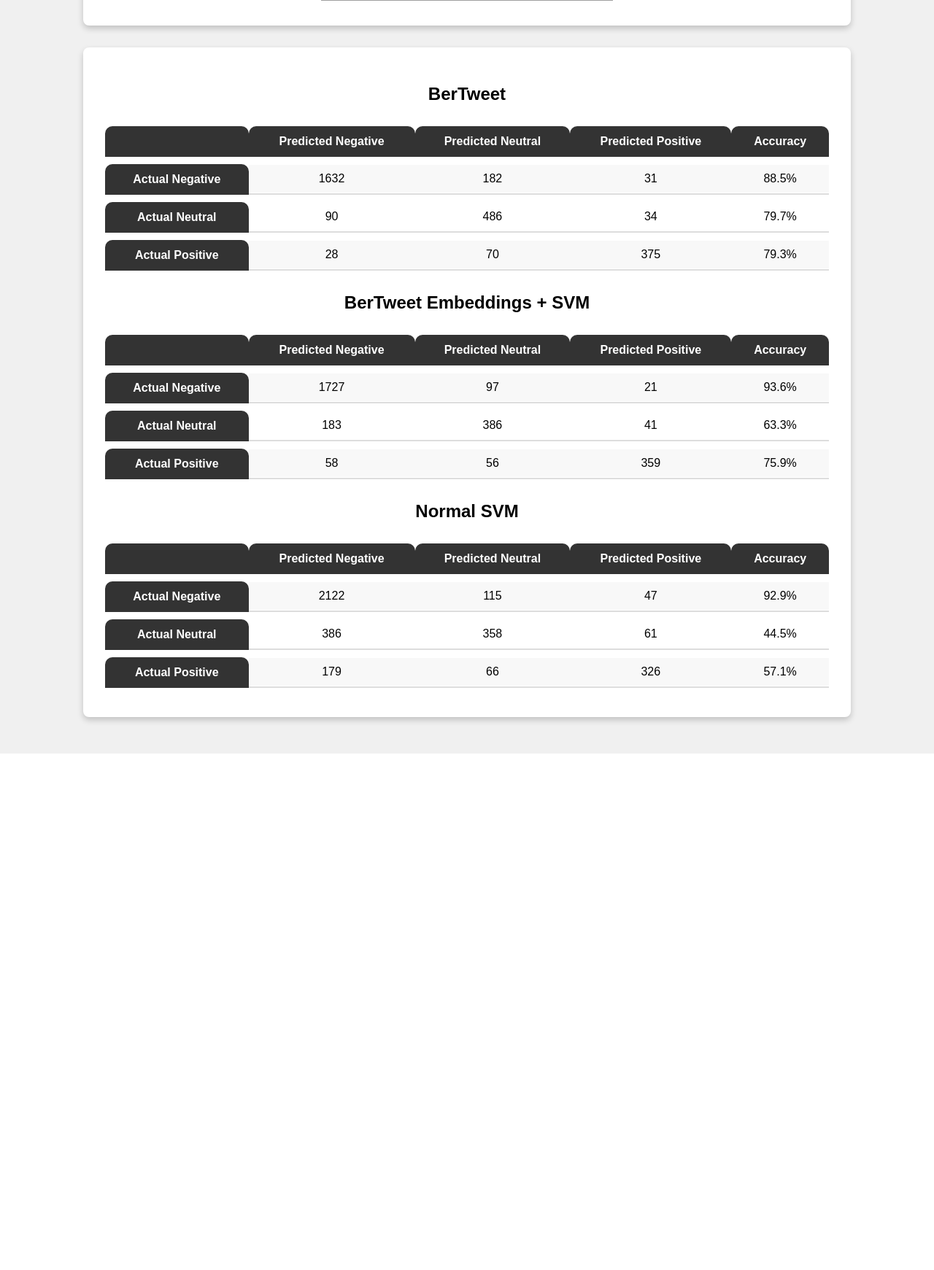
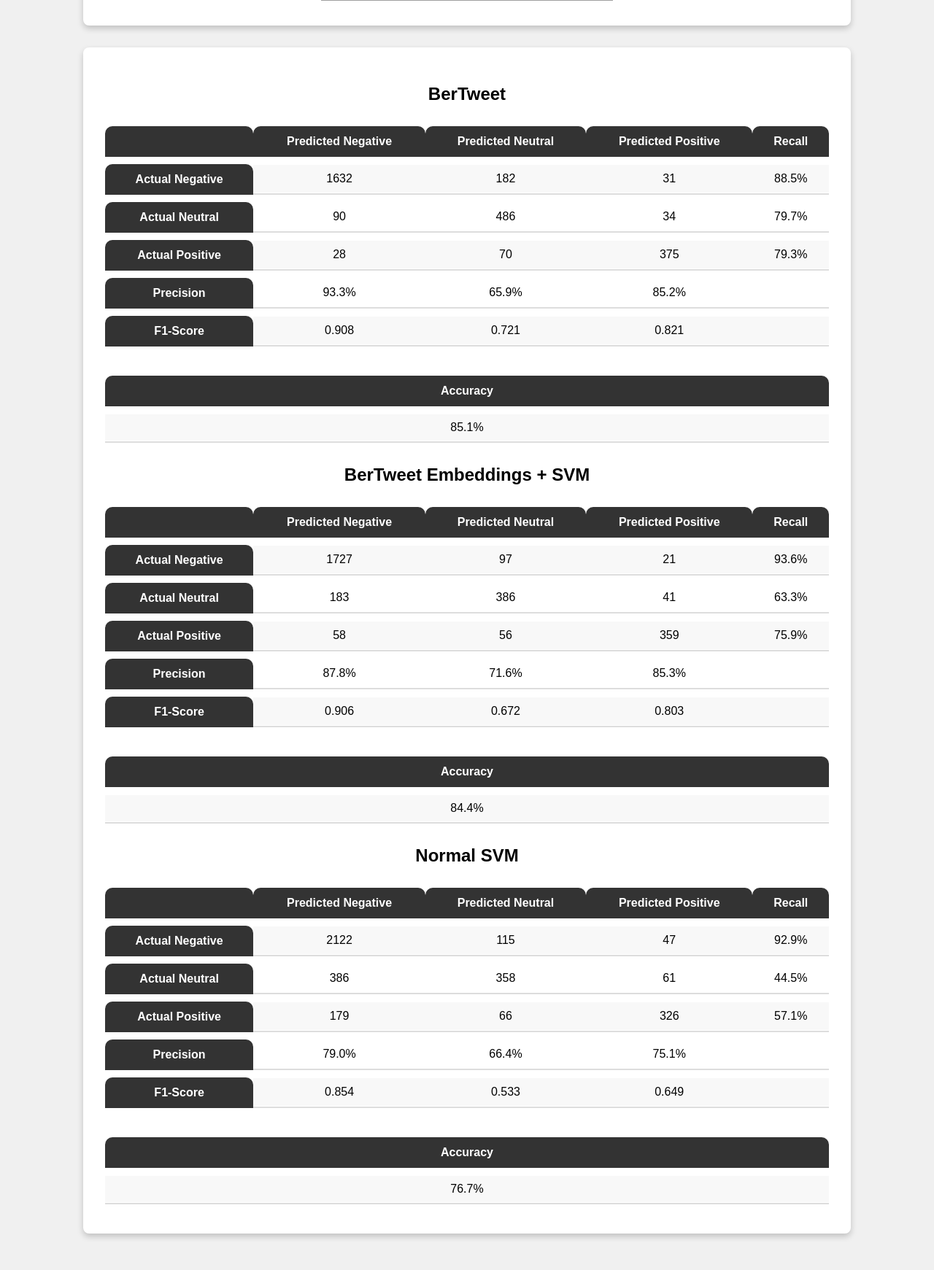
Before and after one commit to mforman000/CPSC_571_Emotional_Recognition_on_Twitter, a Django app: page / in a window 1280 px wide. Shown: the part 3205-4946 px from the top of the page at 73% size. Before the commit the page ends 4238 px from the top, so only its background shows below. Run offline with Django 5.2, Linux system fonts and the light colour scheme; data comes from the database, SQL or seed files in the repository; grey boxes are pictures that could not be loaded.

Commit message:
Added more fields to webpage

```diff
--- a/TweetRecognition/TweetRecognitionApp/templates/index.html
+++ b/TweetRecognition/TweetRecognitionApp/templates/index.html
@@ -48,7 +48,7 @@
                 <th>Predicted Negative</th>
                 <th>Predicted Neutral</th>
                 <th>Predicted Positive</th>
-                <th>Accuracy</th>
+                <th>Recall</th>
             </tr>
             <tr>
                 <th>Actual Negative</th>
@@ -71,6 +71,28 @@
                 <td id="solo_bert_confusion_matrix_22">{{ solo_bert_confusion_matrix.2.2 }}</td>
                 <td id="solo_bert_confusion_matrix_2accuracy">{{ solo_bert_accuracy_2 }}</td>
             </tr>
+            <tr>
+                <th>Precision</th>
+                <td id="solo_bert_precision_negative"> {{ solo_bert_precision_negative }}</td>
+                <td id="solo_bert_precision_neutral"> {{ solo_bert_precision_neutral }}</td>
+                <td id="solo_bert_precision_positive"> {{ solo_bert_precision_positive }}</td>
+                <td></td>
+            </tr>
+            <tr>
+                <th>F1-Score</th>
+                <td id="solo_bert_f1_score_negative"> {{ solo_bert_f1_score_negative }}</td>
+                <td id="solo_bert_f1_score_neutral"> {{ solo_bert_f1_score_neutral }}</td>
+                <td id="solo_bert_f1_score_positive"> {{ solo_bert_f1_score_positive }}</td>
+                <td></td>
+            </tr>
+        </table>
+        <table>
+            <tr>
+                <th>Accuracy</th>
+            </tr>
+            <tr>
+                <td id="solo_bert_accuracy"> {{ solo_bert_accuracy }}</td>
+            </tr>
         </table>
         <h2>BerTweet Embeddings + SVM</h2>
         <table>
@@ -79,7 +101,7 @@
                 <th>Predicted Negative</th>
                 <th>Predicted Neutral</th>
                 <th>Predicted Positive</th>
-                <th>Accuracy</th>
+                <th>Recall</th>
             </tr>
             <tr>
                 <th>Actual Negative</th>
@@ -102,6 +124,28 @@
                 <td id="svm_bert_confusion_matrix_22">{{ svm_bert_confusion_matrix.2.2 }}</td>
                 <td id="svm_bert_confusion_matrix_2accuracy">{{ svm_bert_accuracy_2 }}</td>
             </tr>
+            <tr>
+                <th>Precision</th>
+                <td id="svm_bert_precision_negative"> {{ svm_bert_precision_negative }}</td>
+                <td id="svm_bert_precision_neutral"> {{ svm_bert_precision_neutral }}</td>
+                <td id="svm_bert_precision_positive"> {{ svm_bert_precision_positive }}</td>
+                <td></td>
+            </tr>
+            <tr>
+                <th>F1-Score</th>
+                <td id="svm_bert_f1_score_negative"> {{ svm_bert_f1_score_negative }}</td>
+                <td id="svm_bert_f1_score_neutral"> {{ svm_bert_f1_score_neutral }}</td>
+                <td id="svm_bert_f1_score_positive"> {{ svm_bert_f1_score_positive }}</td>
+                <td></td>
+            </tr>
+        </table>
+        <table>
+            <tr>
+                <th>Accuracy</th>
+            </tr>
+            <tr>
+                <td id="svm_bert_accuracy"> {{ svm_bert_accuracy }}</td>
+            </tr>
         </table>
         <h2>Normal SVM</h2>
         <table>
@@ -110,7 +154,7 @@
                 <th>Predicted Negative</th>
                 <th>Predicted Neutral</th>
                 <th>Predicted Positive</th>
-                <th>Accuracy</th>
+                <th>Recall</th>
             </tr>
             <tr>
                 <th>Actual Negative</th>
@@ -132,6 +176,28 @@
                 <td id="svm_bow_confusion_matrix_21">{{ svm_bow_confusion_matrix.2.1 }}</td>
                 <td id="svm_bow_confusion_matrix_22">{{ svm_bow_confusion_matrix.2.2 }}</td>
                 <td id="svm_bow_confusion_matrix_2accuracy">{{ svm_bow_accuracy_2 }}</td>
+            </tr>
+            <tr>
+                <th>Precision</th>
+                <td id="svm_bow_precision_negative"> {{ svm_bow_precision_negative }}</td>
+                <td id="svm_bow_precision_neutral"> {{ svm_bow_precision_neutral }}</td>
+                <td id="svm_bow_precision_positive"> {{ svm_bow_precision_positive }}</td>
+                <td></td>
+            </tr>
+            <tr>
+                <th>F1-Score</th>
+                <td id="svm_bow_f1_score_negative"> {{ svm_bow_f1_score_negative }}</td>
+                <td id="svm_bow_f1_score_neutral"> {{ svm_bow_f1_score_neutral }}</td>
+                <td id="svm_bow_f1_score_positive"> {{ svm_bow_f1_score_positive }}</td>
+                <td></td>
+            </tr>
+        </table>
+        <table>
+            <tr>
+                <th>Accuracy</th>
+            </tr>
+            <tr>
+                <td id="svm_bow_accuracy"> {{ svm_bow_accuracy }}</td>
             </tr>
         </table>
     </div>
@@ -190,6 +256,14 @@
                         $('#solo_bert_confusion_matrix_21').text(data.solo_bert_confusion_matrix_data[2][1]);
                         $('#solo_bert_confusion_matrix_22').text(data.solo_bert_confusion_matrix_data[2][2]);
 
+                        $('#solo_bert_accuracy').text(data.solo_bert_accuracy);
+                        $('#solo_bert_precision_negative').text(data.solo_bert_precision_negative);
+                        $('#solo_bert_precision_neutral').text(data.solo_bert_precision_neutral);
+                        $('#solo_bert_precision_positive').text(data.solo_bert_precision_positive);
+                        $('#solo_bert_f1_score_negative').text(data.solo_bert_f1_score_negative);
+                        $('#solo_bert_f1_score_neutral').text(data.solo_bert_f1_score_neutral);
+                        $('#solo_bert_f1_score_positive').text(data.solo_bert_f1_score_positive);
+
                         $('#solo_bert_confusion_matrix_0accuracy').text(data.solo_bert_accuracy_0);
                         $('#solo_bert_confusion_matrix_1accuracy').text(data.solo_bert_accuracy_1);
                         $('#solo_bert_confusion_matrix_2accuracy').text(data.solo_bert_accuracy_2);
@@ -204,6 +278,14 @@
                         $('#svm_bert_confusion_matrix_21').text(data.svm_bert_confusion_matrix_data[2][1]);
                         $('#svm_bert_confusion_matrix_22').text(data.svm_bert_confusion_matrix_data[2][2]);
 
+                        $('#svm_bert_accuracy').text(data.svm_bert_accuracy);
+                        $('#svm_bert_precision_negative').text(data.svm_bert_precision_negative);
+                        $('#svm_bert_precision_neutral').text(data.svm_bert_precision_neutral);
+                        $('#svm_bert_precision_positive').text(data.svm_bert_precision_positive);
+                        $('#svm_bert_f1_score_negative').text(data.svm_bert_f1_score_negative);
+                        $('#svm_bert_f1_score_neutral').text(data.svm_bert_f1_score_neutral);
+                        $('#svm_bert_f1_score_positive').text(data.svm_bert_f1_score_positive);
+
                         $('#svm_bert_confusion_matrix_0accuracy').text(data.svm_bert_accuracy_0);
                         $('#svm_bert_confusion_matrix_1accuracy').text(data.svm_bert_accuracy_1);
                         $('#svm_bert_confusion_matrix_2accuracy').text(data.svm_bert_accuracy_2);
@@ -217,6 +299,14 @@
                         $('#svm_bow_confusion_matrix_20').text(data.svm_bow_confusion_matrix_data[2][0]);
                         $('#svm_bow_confusion_matrix_21').text(data.svm_bow_confusion_matrix_data[2][1]);
                         $('#svm_bow_confusion_matrix_22').text(data.svm_bow_confusion_matrix_data[2][2]);
+
+                        $('#svm_bow_accuracy').text(data.svm_bow_accuracy);
+                        $('#svm_bow_precision_negative').text(data.svm_bow_precision_negative);
+                        $('#svm_bow_precision_neutral').text(data.svm_bow_precision_neutral);
+                        $('#svm_bow_precision_positive').text(data.svm_bow_precision_positive);
+                        $('#svm_bow_f1_score_negative').text(data.svm_bow_f1_score_negative);
+                        $('#svm_bow_f1_score_neutral').text(data.svm_bow_f1_score_neutral);
+                        $('#svm_bow_f1_score_positive').text(data.svm_bow_f1_score_positive);
 
                         $('#svm_bow_confusion_matrix_0accuracy').text(data.svm_bow_accuracy_0);
                         $('#svm_bow_confusion_matrix_1accuracy').text(data.svm_bow_accuracy_1);
--- a/TweetRecognition/TweetRecognitionApp/views.py
+++ b/TweetRecognition/TweetRecognitionApp/views.py
@@ -7,7 +7,7 @@ from django.http import JsonResponse
 from wordcloud import WordCloud
 import matplotlib.pyplot as plt
 from io import BytesIO
-from sklearn.metrics import confusion_matrix
+from sklearn.metrics import confusion_matrix, accuracy_score, precision_score, f1_score
 import numpy as np
 import base64
 
@@ -28,16 +28,43 @@ def index(request):
     solo_bert_predicted_data_list = data_objects.values_list('solo_bert_predicted_data', flat=True)
 
     solo_bert_confusion_matrix_data = generate_confusion_matrix(solo_bert_actual_data_list[0], solo_bert_predicted_data_list[0]).tolist()
+    solo_bert_accuracy = accuracy_score(solo_bert_actual_data_list[0], solo_bert_predicted_data_list[0])
+    solo_bert_precision = precision_score(solo_bert_actual_data_list[0], solo_bert_predicted_data_list[0], average=None)
+    solo_bert_precision_negative = solo_bert_precision[0]
+    solo_bert_precision_neutral = solo_bert_precision[1]
+    solo_bert_precision_positive = solo_bert_precision[2]
+    solo_bert_f1_score = f1_score(solo_bert_actual_data_list[0], solo_bert_predicted_data_list[0], average=None)
+    solo_bert_f1_score_negative = solo_bert_f1_score[0]
+    solo_bert_f1_score_neutral = solo_bert_f1_score[1]
+    solo_bert_f1_score_positive = solo_bert_f1_score[2]
 
     svm_bert_actual_data_list = data_objects.values_list('svm_bert_actual_data', flat=True)
     svm_bert_predicted_data_list = data_objects.values_list('svm_bert_predicted_data', flat=True)
 
     svm_bert_confusion_matrix_data = generate_confusion_matrix(svm_bert_actual_data_list[0], svm_bert_predicted_data_list[0]).tolist()
+    svm_bert_accuracy = accuracy_score(svm_bert_actual_data_list[0], svm_bert_predicted_data_list[0])
+    svm_bert_precision = precision_score(svm_bert_actual_data_list[0], svm_bert_predicted_data_list[0], average=None)
+    svm_bert_precision_negative = svm_bert_precision[0]
+    svm_bert_precision_neutral = svm_bert_precision[1]
+    svm_bert_precision_positive = svm_bert_precision[2]
+    svm_bert_f1_score = f1_score(svm_bert_actual_data_list[0], svm_bert_predicted_data_list[0], average=None)
+    svm_bert_f1_score_negative = svm_bert_f1_score[0]
+    svm_bert_f1_score_neutral = svm_bert_f1_score[1]
+    svm_bert_f1_score_positive = svm_bert_f1_score[2]
 
     svm_bow_actual_data_list = data_objects.values_list('svm_bow_actual_data', flat=True)
     svm_bow_predicted_data_list = data_objects.values_list('svm_bow_predicted_data', flat=True)
 
     svm_bow_confusion_matrix_data = generate_confusion_matrix(svm_bow_actual_data_list[0], svm_bow_predicted_data_list[0]).tolist()
+    svm_bow_accuracy = accuracy_score(svm_bow_actual_data_list[0], svm_bow_predicted_data_list[0])
+    svm_bow_precision = precision_score(svm_bow_actual_data_list[0], svm_bow_predicted_data_list[0], average=None)
+    svm_bow_precision_negative = svm_bow_precision[0]
+    svm_bow_precision_neutral = svm_bow_precision[1]
+    svm_bow_precision_positive = svm_bow_precision[2]
+    svm_bow_f1_score = f1_score(svm_bow_actual_data_list[0], svm_bow_predicted_data_list[0], average=None)
+    svm_bow_f1_score_negative = svm_bow_f1_score[0]
+    svm_bow_f1_score_neutral = svm_bow_f1_score[1]
+    svm_bow_f1_score_positive = svm_bow_f1_score[2]
 
     positiveWordList = data_objects.values_list('positiveWords', flat=True)
     if (not positiveWordList):
@@ -69,17 +96,37 @@ def index(request):
     initial_data['solo_bert_accuracy_0'] = str(round(solo_bert_confusion_matrix_data[0][0]/(solo_bert_confusion_matrix_data[0][0] + solo_bert_confusion_matrix_data[0][1] + solo_bert_confusion_matrix_data[0][2]) * 100, 1)) + "%"
     initial_data['solo_bert_accuracy_1'] = str(round(solo_bert_confusion_matrix_data[1][1]/(solo_bert_confusion_matrix_data[1][0] + solo_bert_confusion_matrix_data[1][1] + solo_bert_confusion_matrix_data[1][2]) * 100, 1)) + "%"
     initial_data['solo_bert_accuracy_2'] = str(round(solo_bert_confusion_matrix_data[2][2]/(solo_bert_confusion_matrix_data[2][0] + solo_bert_confusion_matrix_data[2][1] + solo_bert_confusion_matrix_data[2][2]) * 100, 1)) + "%"
+    initial_data['solo_bert_accuracy'] = str(round(solo_bert_accuracy * 100, 1)) + "%"
+    initial_data['solo_bert_precision_negative'] = str(round(solo_bert_precision_negative * 100, 1)) + "%"
+    initial_data['solo_bert_precision_neutral'] = str(round(solo_bert_precision_neutral * 100, 1)) + "%"
+    initial_data['solo_bert_precision_positive'] = str(round(solo_bert_precision_positive * 100, 1)) + "%"
+    initial_data['solo_bert_f1_score_negative'] = round(solo_bert_f1_score_negative, 3)
+    initial_data['solo_bert_f1_score_neutral'] = round(solo_bert_f1_score_neutral, 3)
+    initial_data['solo_bert_f1_score_positive'] = round(solo_bert_f1_score_positive, 3)
 
     initial_data['svm_bert_confusion_matrix'] = svm_bert_confusion_matrix_data
     initial_data['svm_bert_accuracy_0'] = str(round(svm_bert_confusion_matrix_data[0][0]/(svm_bert_confusion_matrix_data[0][0] + svm_bert_confusion_matrix_data[0][1] + svm_bert_confusion_matrix_data[0][2]) * 100, 1)) + "%"
     initial_data['svm_bert_accuracy_1'] = str(round(svm_bert_confusion_matrix_data[1][1]/(svm_bert_confusion_matrix_data[1][0] + svm_bert_confusion_matrix_data[1][1] + svm_bert_confusion_matrix_data[1][2]) * 100, 1)) + "%"
     initial_data['svm_bert_accuracy_2'] = str(round(svm_bert_confusion_matrix_data[2][2]/(svm_bert_confusion_matrix_data[2][0] + svm_bert_confusion_matrix_data[2][1] + svm_bert_confusion_matrix_data[2][2]) * 100, 1)) + "%"
+    initial_data['svm_bert_accuracy'] = str(round(svm_bert_accuracy * 100, 1)) + "%"
+    initial_data['svm_bert_precision_negative'] = str(round(svm_bert_precision_negative * 100, 1)) + "%"
+    initial_data['svm_bert_precision_neutral'] = str(round(svm_bert_precision_neutral * 100, 1)) + "%"
+    initial_data['svm_bert_precision_positive'] = str(round(svm_bert_precision_positive * 100, 1)) + "%"
+    initial_data['svm_bert_f1_score_negative'] = round(svm_bert_f1_score_negative, 3)
+    initial_data['svm_bert_f1_score_neutral'] = round(svm_bert_f1_score_neutral, 3)
+    initial_data['svm_bert_f1_score_positive'] = round(svm_bert_f1_score_positive, 3)
 
     initial_data['svm_bow_confusion_matrix'] = svm_bow_confusion_matrix_data
     initial_data['svm_bow_accuracy_0'] = str(round(svm_bow_confusion_matrix_data[0][0]/(svm_bow_confusion_matrix_data[0][0] + svm_bow_confusion_matrix_data[0][1] + svm_bow_confusion_matrix_data[0][2]) * 100, 1)) + "%"
     initial_data['svm_bow_accuracy_1'] = str(round(svm_bow_confusion_matrix_data[1][1]/(svm_bow_confusion_matrix_data[1][0] + svm_bow_confusion_matrix_data[1][1] + svm_bow_confusion_matrix_data[1][2]) * 100, 1)) + "%"
     initial_data['svm_bow_accuracy_2'] = str(round(svm_bow_confusion_matrix_data[2][2]/(svm_bow_confusion_matrix_data[2][0] + svm_bow_confusion_matrix_data[2][1] + svm_bow_confusion_matrix_data[2][2]) * 100, 1)) + "%"
-
+    initial_data['svm_bow_accuracy'] = str(round(svm_bow_accuracy * 100, 1)) + "%"
+    initial_data['svm_bow_precision_negative'] = str(round(svm_bow_precision_negative * 100, 1)) + "%"
+    initial_data['svm_bow_precision_neutral'] = str(round(svm_bow_precision_neutral * 100, 1)) + "%"
+    initial_data['svm_bow_precision_positive'] = str(round(svm_bow_precision_positive * 100, 1)) + "%"
+    initial_data['svm_bow_f1_score_negative'] = round(svm_bow_f1_score_negative, 3)
+    initial_data['svm_bow_f1_score_neutral'] = round(svm_bow_f1_score_neutral, 3)
+    initial_data['svm_bow_f1_score_positive'] = round(svm_bow_f1_score_positive, 3)
 
     return render(request, 'index.html', initial_data)
 
@@ -151,26 +198,67 @@ def regenerate_confusion_matrix(request):
     solo_bert_predicted_data_list = data_objects.values_list('solo_bert_predicted_data', flat=True)
 
     solo_bert_confusion_matrix_data = generate_confusion_matrix(solo_bert_actual_data_list[0], solo_bert_predicted_data_list[0]).tolist()
+    solo_bert_accuracy = accuracy_score(solo_bert_actual_data_list[0], solo_bert_predicted_data_list[0])
+    solo_bert_precision = precision_score(solo_bert_actual_data_list[0], solo_bert_predicted_data_list[0], average=None)
+    solo_bert_precision_negative = solo_bert_precision[0]
+    solo_bert_precision_neutral = solo_bert_precision[1]
+    solo_bert_precision_positive = solo_bert_precision[2]
+    solo_bert_f1_score = f1_score(solo_bert_actual_data_list[0], solo_bert_predicted_data_list[0], average=None)
     cm_data['solo_bert_confusion_matrix_data'] = solo_bert_confusion_matrix_data
     cm_data['solo_bert_accuracy_0'] = str(round(solo_bert_confusion_matrix_data[0][0]/(solo_bert_confusion_matrix_data[0][0] + solo_bert_confusion_matrix_data[0][1] + solo_bert_confusion_matrix_data[0][2]) * 100, 1)) + "%"
     cm_data['solo_bert_accuracy_1'] = str(round(solo_bert_confusion_matrix_data[1][1]/(solo_bert_confusion_matrix_data[1][0] + solo_bert_confusion_matrix_data[1][1] + solo_bert_confusion_matrix_data[1][2]) * 100, 1)) + "%"
     cm_data['solo_bert_accuracy_2'] = str(round(solo_bert_confusion_matrix_data[2][2]/(solo_bert_confusion_matrix_data[2][0] + solo_bert_confusion_matrix_data[2][1] + solo_bert_confusion_matrix_data[2][2]) * 100, 1)) + "%"
+    cm_data['solo_bert_accuracy'] = str(round(solo_bert_accuracy * 100, 1)) + "%"
+    cm_data['solo_bert_precision_negative'] = str(round(solo_bert_precision_negative * 100, 1)) + "%"
+    cm_data['solo_bert_precision_neutral'] = str(round(solo_bert_precision_neutral * 100, 1)) + "%"
+    cm_data['solo_bert_precision_positive'] = str(round(solo_bert_precision_positive * 100, 1)) + "%"
+    cm_data['solo_bert_f1_score_negative'] = round(solo_bert_f1_score[0], 3)
+    cm_data['solo_bert_f1_score_neutral'] = round(solo_bert_f1_score[1], 3)
+    cm_data['solo_bert_f1_score_positive'] = round(solo_bert_f1_score[2], 3)
+
 
     svm_bert_actual_data_list = data_objects.values_list('svm_bert_actual_data', flat=True)
     svm_bert_predicted_data_list = data_objects.values_list('svm_bert_predicted_data', flat=True)
     svm_bert_confusion_matrix_data = generate_confusion_matrix(svm_bert_actual_data_list[0], svm_bert_predicted_data_list[0]).tolist()
+    svm_bert_accuracy = accuracy_score(svm_bert_actual_data_list[0], svm_bert_predicted_data_list[0])
+    svm_bert_precision = precision_score(svm_bert_actual_data_list[0], svm_bert_predicted_data_list[0], average=None)
+    svm_bert_precision_negative = svm_bert_precision[0]
+    svm_bert_precision_neutral = svm_bert_precision[1]
+    svm_bert_precision_positive = svm_bert_precision[2]
+    svm_bert_f1_score = f1_score(svm_bert_actual_data_list[0], svm_bert_predicted_data_list[0], average=None)
     cm_data['svm_bert_confusion_matrix_data'] = svm_bert_confusion_matrix_data
     cm_data['svm_bert_accuracy_0'] = str(round(svm_bert_confusion_matrix_data[0][0]/(svm_bert_confusion_matrix_data[0][0] + svm_bert_confusion_matrix_data[0][1] + svm_bert_confusion_matrix_data[0][2]) * 100, 1)) + "%"
     cm_data['svm_bert_accuracy_1'] = str(round(svm_bert_confusion_matrix_data[1][1]/(svm_bert_confusion_matrix_data[1][0] + svm_bert_confusion_matrix_data[1][1] + svm_bert_confusion_matrix_data[1][2]) * 100, 1)) + "%"
     cm_data['svm_bert_accuracy_2'] = str(round(svm_bert_confusion_matrix_data[2][2]/(svm_bert_confusion_matrix_data[2][0] + svm_bert_confusion_matrix_data[2][1] + svm_bert_confusion_matrix_data[2][2]) * 100, 1)) + "%"
+    cm_data['svm_bert_accuracy'] = str(round(svm_bert_accuracy * 100, 1)) + "%"
+    cm_data['svm_bert_precision_negative'] = str(round(svm_bert_precision_negative * 100, 1)) + "%"
+    cm_data['svm_bert_precision_neutral'] = str(round(svm_bert_precision_neutral * 100, 1)) + "%"
+    cm_data['svm_bert_precision_positive'] = str(round(svm_bert_precision_positive * 100, 1)) + "%"
+    cm_data['svm_bert_f1_score_negative'] = round(svm_bert_f1_score[0], 3)
+    cm_data['svm_bert_f1_score_neutral'] = round(svm_bert_f1_score[1], 3)
+    cm_data['svm_bert_f1_score_positive'] = round(svm_bert_f1_score[2], 3)
 
     svm_bow_actual_data_list = data_objects.values_list('svm_bow_actual_data', flat=True)
     svm_bow_predicted_data_list = data_objects.values_list('svm_bow_predicted_data', flat=True)
     svm_bow_confusion_matrix_data = generate_confusion_matrix(svm_bow_actual_data_list[0], svm_bow_predicted_data_list[0]).tolist()
+    svm_bow_accuracy = accuracy_score(svm_bow_actual_data_list[0], svm_bow_predicted_data_list[0])
+    svm_bow_precision = precision_score(svm_bow_actual_data_list[0], svm_bow_predicted_data_list[0], average=None)
+    svm_bow_precision_negative = svm_bow_precision[0]
+    svm_bow_precision_neutral = svm_bow_precision[1]
+    svm_bow_precision_positive = svm_bow_precision[2]
+    svm_bow_f1_score = f1_score(svm_bow_actual_data_list[0], svm_bow_predicted_data_list[0], average=None)
     cm_data['svm_bow_confusion_matrix_data'] = svm_bow_confusion_matrix_data
     cm_data['svm_bow_accuracy_0'] = str(round(svm_bow_confusion_matrix_data[0][0]/(svm_bow_confusion_matrix_data[0][0] + svm_bow_confusion_matrix_data[0][1] + svm_bow_confusion_matrix_data[0][2]) * 100, 1)) + "%"
     cm_data['svm_bow_accuracy_1'] = str(round(svm_bow_confusion_matrix_data[1][1]/(svm_bow_confusion_matrix_data[1][0] + svm_bow_confusion_matrix_data[1][1] + svm_bow_confusion_matrix_data[1][2]) * 100, 1)) + "%"
     cm_data['svm_bow_accuracy_2'] = str(round(svm_bow_confusion_matrix_data[2][2]/(svm_bow_confusion_matrix_data[2][0] + svm_bow_confusion_matrix_data[2][1] + svm_bow_confusion_matrix_data[2][2]) * 100, 1)) + "%"
+    cm_data['svm_bow_accuracy'] = str(round(svm_bow_accuracy * 100, 1)) + "%"
+    cm_data['svm_bow_precision_negative'] = str(round(svm_bow_precision_negative * 100, 1)) + "%"
+    cm_data['svm_bow_precision_neutral'] = str(round(svm_bow_precision_neutral * 100, 1)) + "%"
+    cm_data['svm_bow_precision_positive'] = str(round(svm_bow_precision_positive * 100, 1)) + "%"
+    cm_data['svm_bow_f1_score_negative'] = round(svm_bow_f1_score[0], 3)
+    cm_data['svm_bow_f1_score_neutral'] = round(svm_bow_f1_score[1], 3)
+    cm_data['svm_bow_f1_score_positive'] = round(svm_bow_f1_score[2], 3)
+
     return(JsonResponse(cm_data, safe=False))
 
 def generate_confusion_matrix(y_actual, y_pred):
```
